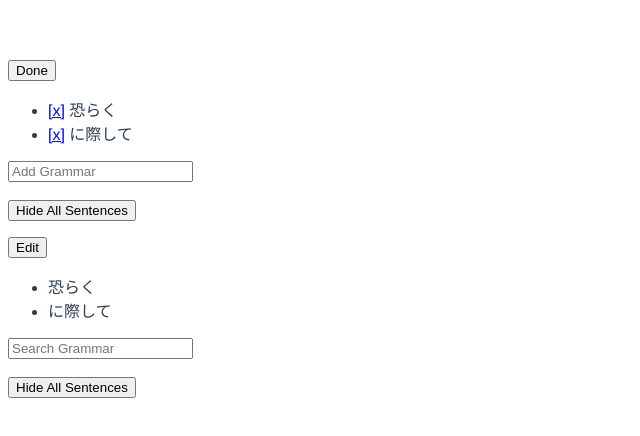
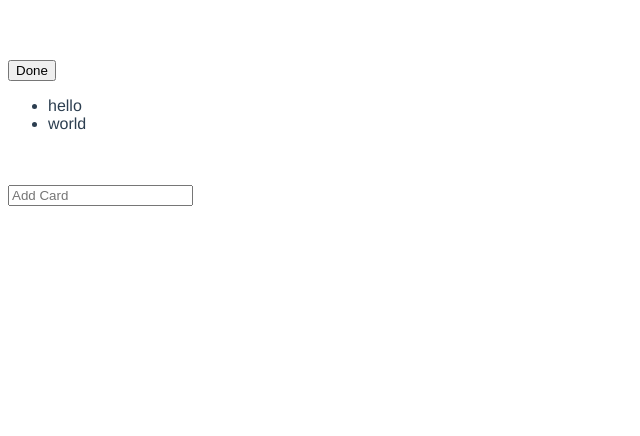
Before and after one commit to jcm2512/jgrammar, a Vue app: page / in a window 1280 px wide. Both pictures are taken after a click on the button "Edit". Shown: the top 436 px of the page, without its empty margins (0-640 px from the left). Built offline with nearby package versions, Linux system fonts and the light colour scheme.

Commit message:
reinstated addcard

```diff
--- a/src/App.vue
+++ b/src/App.vue
@@ -1,16 +1,16 @@
 <template>
-  <Sentences/>
+  <!-- <Sentences/> -->
   <Cards/>
 </template>
 
 <script>
-import Sentences from './components/Sentences.vue'
+// import Sentences from './components/Sentences.vue'
 import Cards from './components/Cards.vue'
 
 export default {
   name: 'App',
   components: {
-    Sentences,
+    // Sentences,
     Cards
   }
 }
--- a/src/components/Cards.vue
+++ b/src/components/Cards.vue
@@ -1,61 +1,19 @@
 <template>
   <button v-on:click="toggleEditMode">{{ editMode ? "Done" : "Edit" }}</button>
   <ul>
-    <li
-      v-for="(grammarListObj, index) in grammarList"
-      :key="`grammarListObj-${index}`"
-    >
-      <a href="#" v-show="editMode" v-on:click="remove(grammarListObj)">[x]</a>
-      {{ Object.keys(grammarListObj)[0] }}
-      <ul>
-        <li
-          v-for="(sentence, index) in Object.values(grammarListObj)[0]"
-          :key="`sentence-${index}`"
-        >
-          <div>
-            <a
-              href="#"
-              v-show="editMode"
-              v-on:click="clear(grammarListObj, sentence)"
-              >[x]</a
-            >
-            {{ sentence[0] }} <span class="grammarPoint">{{ sentence[1] }}</span
-            >{{ sentence[2] }}
-          </div>
-        </li>
-      </ul>
+    <li v-for="(card, index) in cardList" :key="`card-${index}`">
+      {{ card.term }}
     </li>
   </ul>
-
+  <br /><br />
+  <input v-if="editMode" placeholder="Add Card" v-on:keyup.enter="addCard" />
   <input
     v-if="findMode"
-    placeholder="Search Grammar"
-    v-on:keyup.enter="findGrammar"
+    placeholder="Add Sentence"
+    v-on:keyup.enter="addCard"
   />
-  <input
-    v-if="editMode"
-    placeholder="Add Grammar"
-    v-on:keyup.enter="addGrammar"
-  />
- <br>
- <br>
-
-  <button v-on:click="toggleAllSentences">
-    {{ showAll ? "Hide All Sentences" : "Show All Sentences" }}
-  </button>
-  <ul>
-    <li
-      v-for="(sentence, index) in allSentences.all"
-      v-show="showAll"
-      :key="`s-${index}`"
-    >
-      <div>
-        <a href="#" v-show="editMode" v-on:click="clear(allSentences, sentence)"
-          >[x]</a
-        >{{ sentence }}
-      </div>
-    </li>
-  </ul>
+  <br />
+  <br />
 </template>
 
 <script>
@@ -66,113 +24,121 @@ export default {
       editMode: false,
       findMode: true,
       showAll: true,
-      grammarList: [{ 恐らく: [] }, { に際して: [] }],
-      allSentences: { all: [] },
+      cardList: [
+        { term: "hello", meaning: "", sentence: "" },
+        { term: "world", meaning: "", sentence: "" },
+      ],
     };
   },
   methods: {
-    findGrammar: function (event) {
-      let sentence = event.target.value;
-      let grammarObject = this.searchGrammar(sentence);
-      console.log(grammarObject);
-      grammarObject.grammar.length < 1
-        ? "Nothing found"
-        : this.addSentence(grammarObject);
+    addCard: function (event) {
+      let card = { term: event.target.value, meaning: "", sentence: "" };
+      this.cardList.push(card);
       event.target.value = "";
-      this.save();
     },
-    updateSentence: function (array, sentence) {
-      let isUnique = true;
-      array.forEach((s) => {
-        if (s === sentence) {
-          isUnique = false;
-        }
-      });
-      if (isUnique) array.push(sentence);
-    },
-    addSentence: function (grammarObject) {
-      grammarObject.grammar.forEach((g) => {
-        this.grammarList.forEach((obj) => {
-          if (Object.keys(obj)[0] == g) {
-            this.updateSentence(Object.values(obj)[0], grammarObject.breakdown);
-            this.updateSentence(this.allSentences.all, grammarObject.sentence);
-          }
-        });
-      });
-    },
-    getGrammar: function (array) {
-      let list = [];
-      array.forEach((obj) => list.push(Object.keys(obj)[0]));
-      return list;
-    },
-    addGrammar: function (event) {
-      this.grammarList.push({
-        [event.target.value]: [],
-      });
-      event.target.value = "";
-      this.save();
-    },
-    searchGrammar: function (s) {
-      let object = {
-        grammar: [],
-        sentence: "",
-        breakdown: [],
-      };
-      this.getGrammar(this.grammarList).forEach((item) => {
-        let result = [];
-        let part = [];
-        let grammar = item.split("～"); // for grammar points written as "A~B"
-        grammar.forEach((grammarPart) => {
-          let found = s.search(grammarPart);
-          if (found > -1)
-            result.push(s.substring(found, found + grammarPart.length));
-          part.push(s.substring(0, found));
-          part.push(s.substring(found, found + grammarPart.length));
-          part.push(s.substring(found + grammarPart.length));
-        });
-        if (result.length === grammar.length) {
-          object.grammar.push(item);
-          object.sentence = s;
-          object.breakdown = part;
-        }
-      });
-      return object;
-    },
-    remove: function (f) {
-      this.grammarList = this.grammarList.filter((i) => i != f);
-      this.save();
-    },
-    clear: function (obj, v) {
-      let array = Object.values(obj)[0];
-      array.splice(
-        array.findIndex((i) => i == v),
-        1
-      );
-    },
+
+    //  findGrammar: function (event) {
+    //    let sentence = event.target.value;
+    //    let grammarObject = this.searchGrammar(sentence);
+    //    console.log(grammarObject);
+    //    grammarObject.grammar.length < 1
+    //      ? "Nothing found"
+    //      : this.addSentence(grammarObject);
+    //    event.target.value = "";
+    //    this.save();
+    //  },
+    //  updateSentence: function (array, sentence) {
+    //    let isUnique = true;
+    //    array.forEach((s) => {
+    //      if (s === sentence) {
+    //        isUnique = false;
+    //      }
+    //    });
+    //    if (isUnique) array.push(sentence);
+    //  },
+    //  addSentence: function (grammarObject) {
+    //    grammarObject.grammar.forEach((g) => {
+    //      this.cardList.forEach((obj) => {
+    //        if (Object.keys(obj)[0] == g) {
+    //          this.updateSentence(Object.values(obj)[0], grammarObject.breakdown);
+    //          this.updateSentence(this.allSentences.all, grammarObject.sentence);
+    //        }
+    //      });
+    //    });
+    //  },
+    //  getGrammar: function (array) {
+    //    let list = [];
+    //    array.forEach((obj) => list.push(Object.keys(obj)[0]));
+    //    return list;
+    //  },
+    //  addGrammar: function (event) {
+    //    this.cardList.push({
+    //      [event.target.value]: [],
+    //    });
+    //    event.target.value = "";
+    //    this.save();
+    //  },
+    //  searchGrammar: function (s) {
+    //    let object = {
+    //      grammar: [],
+    //      sentence: "",
+    //      breakdown: [],
+    //    };
+    //    this.getGrammar(this.cardList).forEach((item) => {
+    //      let result = [];
+    //      let part = [];
+    //      let grammar = item.split("～"); // for grammar points written as "A~B"
+    //      grammar.forEach((grammarPart) => {
+    //        let found = s.search(grammarPart);
+    //        if (found > -1)
+    //          result.push(s.substring(found, found + grammarPart.length));
+    //        part.push(s.substring(0, found));
+    //        part.push(s.substring(found, found + grammarPart.length));
+    //        part.push(s.substring(found + grammarPart.length));
+    //      });
+    //      if (result.length === grammar.length) {
+    //        object.grammar.push(item);
+    //        object.sentence = s;
+    //        object.breakdown = part;
+    //      }
+    //    });
+    //    return object;
+    //  },
+    //  remove: function (f) {
+    //    this.cardList = this.cardList.filter((i) => i != f);
+    //    this.save();
+    //  },
+    //  clear: function (obj, v) {
+    //    let array = Object.values(obj)[0];
+    //    array.splice(
+    //      array.findIndex((i) => i == v),
+    //      1
+    //    );
+    //  },
     save: function () {
-      let card_data = JSON.stringify(this.grammarList);
-      let card_datatwo = JSON.stringify(this.allSentences);
+      let card_data = JSON.stringify(this.cardList);
+      //let card_datatwo = JSON.stringify(this.allSentences);
       localStorage.setItem("card_saved", card_data);
-      localStorage.setItem("card_savedtwo", card_datatwo);
+      //localStorage.setItem("card_savedtwo", card_datatwo);
     },
     load: function () {
       let card_data = localStorage.getItem("card_saved");
-      let card_datatwo = localStorage.getItem("card_savedtwo");
+      //    let card_datatwo = localStorage.getItem("card_savedtwo");
       if (card_data) {
-        this.grammarList = JSON.parse(card_data);
+        this.cardList = JSON.parse(card_data);
       }
-      if (card_datatwo) {
-        this.allSentences = JSON.parse(card_datatwo);
-      }
+      //    if (card_datatwo) {
+      //      this.allSentences = JSON.parse(card_datatwo);
+      //    }
     },
     toggleEditMode: function () {
       this.editMode = !this.editMode;
       this.findMode = !this.findMode;
       this.save();
     },
-    toggleAllSentences: function () {
-      this.showAll = !this.showAll;
-    },
+    //  toggleAllSentences: function () {
+    //    this.showAll = !this.showAll;
+    //  },
   },
   created: function () {
     this.load();
```
